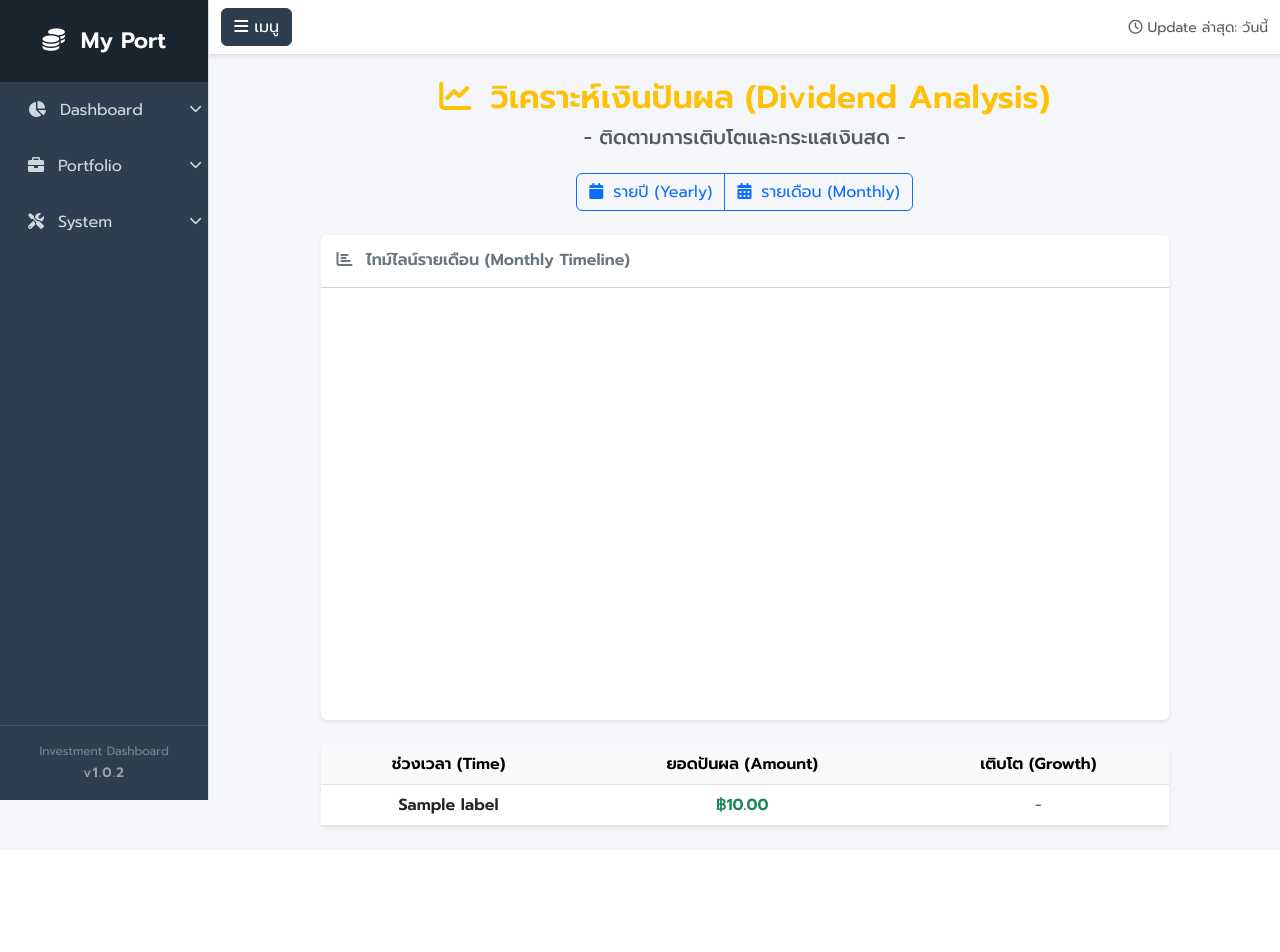
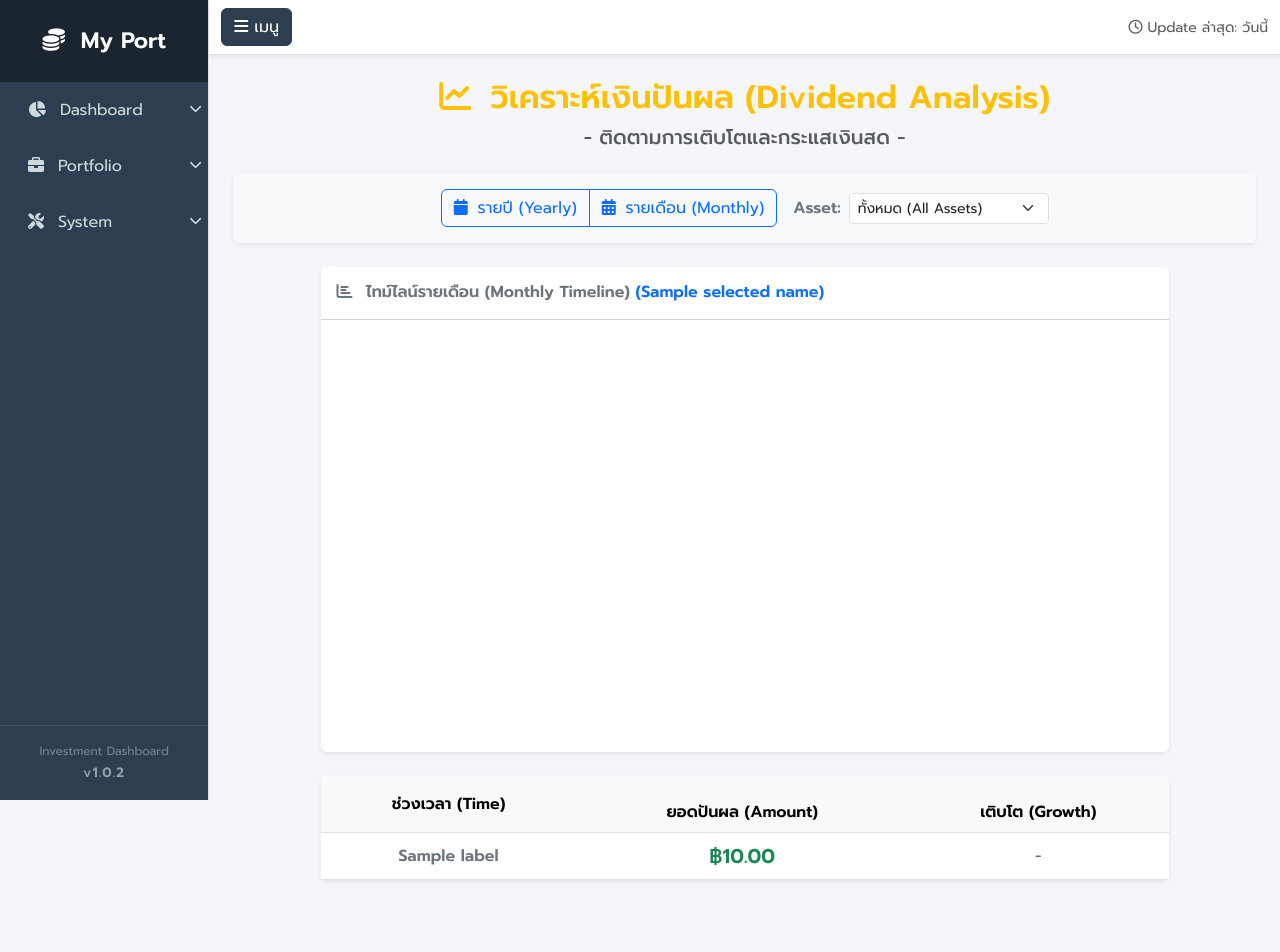
Before and after one commit to PXXNNAN/investment_dashboard, a Flask app: template templates/dashboard_dividend.html in a window 1280 px wide. Before the commit the page ends 831 px from the top, so only its background shows below. Run offline with Flask 3, Linux system fonts and the light colour scheme; the template is opened without the code that fills it: most values are stand-ins (such as "Sample title", 1, 10 or a date in 2020); a map, chart or similar area stays blank.

Commit message:
feat(dividends): add dividend tracking and analysis
Implemented Dividends page with data table and yearly/monthly filter.

Added Dividend Analysis Dashboard (Year-over-Year and Monthly growth charts).

Integrated Google Sheets backend for CRUD operations on Dividends.

Added Dividend Calendar (removed later based on feedback).

Updated sidebar menu with Dividends icon.

Enhanced UI with loading overlays and responsive charts.

```diff
--- a/app.py
+++ b/app.py
@@ -19,7 +19,7 @@ from manager import (
     get_dividend_records,
     add_dividend_record,
     get_dividend_chart_data,
-    get_dividend_analysis_data
+    get_dividend_analysis_data,
 )
 from datetime import datetime
 
@@ -141,8 +141,19 @@ def dividends():
 @app.route('/dashboard/dividend-yoy')
 def dashboard_dividend_yoy():
     mode = request.args.get('mode', 'yearly')
-    chart_data = get_dividend_analysis_data(mode)
-    return render_template('dashboard_dividend.html', chart_data=chart_data, selected_mode=mode)
+    filter_name = request.args.get('name')
+
+    chart_data = get_dividend_analysis_data(mode, filter_name)
+
+    # ดึง Assets เพื่อทำ Dropdown
+    settings = get_settings(only_active=True)
+    assets = [a['name'] for a in settings['assets']]
+
+    return render_template('dashboard_dividend.html',
+                           chart_data=chart_data,
+                           selected_mode=mode,
+                           selected_name=filter_name,
+                           assets=assets)
 
 @app.route('/settings', methods=['GET', 'POST'])
 def settings():
--- a/manager.py
+++ b/manager.py
@@ -542,69 +542,40 @@ def get_dashboard_data(start_date_str=None, end_date_str=None):
         return None
 
 # 🔥 ฟังก์ชันใหม่: วิเคราะห์ปันผล (รายปี / รายเดือน) 🔥
-def get_dividend_analysis_data(mode='yearly'):
+def get_dividend_analysis_data(mode='yearly', filter_name=None):
     try:
         client = get_client()
         sheet = client.open(SHEET_NAME)
         ws = sheet.worksheet("Dividends")
         raw_data = ws.get_all_records()
-
         data_map = defaultdict(float)
-
         for item in raw_data:
             clean_item = {clean_key(k): v for k, v in item.items()}
             amount = parse_amount(clean_item.get('Dividend Amount') or clean_item.get('Amount'))
             date_val = parse_date(clean_item.get('Date') or clean_item.get('date'))
+            name = str(clean_item.get('Asset Name') or clean_item.get('Asset') or '').strip()
+
+            # Filter by Name
+            if filter_name and filter_name.lower() not in name.lower(): continue
 
             if date_val:
-                if mode == 'monthly':
-                    # Group by Month-Year (e.g., "2023-01") เพื่อดูไทม์ไลน์
-                    key = date_val.strftime("%Y-%m")
-                else:
-                    # Group by Year (e.g., "2023") เพื่อดูภาพรวม
-                    key = date_val.strftime("%Y")
-
+                if mode == 'monthly': key = date_val.strftime("%Y-%m")
+                else: key = date_val.strftime("%Y")
                 data_map[key] += amount
-
-        # เรียงลำดับข้อมูลตามเวลา
         sorted_keys = sorted(data_map.keys())
-
         labels = []
         data = []
-
         for k in sorted_keys:
             if mode == 'monthly':
-                # แปลง 2023-01 -> Jan 2023
                 dt = datetime.strptime(k, "%Y-%m")
                 labels.append(dt.strftime("%b %Y"))
-            else:
-                labels.append(k)
-
+            else: labels.append(k)
             data.append(data_map[k])
-
-        # กำหนดสี
         if mode == 'monthly':
-            # รายเดือน: แท่งสีทองเส้นขอบชัด
             bg_color = 'rgba(255, 193, 7, 0.6)'
             border_color = '#ffc107'
         else:
-            # รายปี: ไล่เฉดสีสวยๆ
-            bg_color = [
-                'rgba(255, 99, 132, 0.7)', 'rgba(54, 162, 235, 0.7)', 'rgba(255, 206, 86, 0.7)',
-                'rgba(75, 192, 192, 0.7)', 'rgba(153, 102, 255, 0.7)', 'rgba(255, 159, 64, 0.7)'
-            ]
+            bg_color = ['rgba(255, 99, 132, 0.7)', 'rgba(54, 162, 235, 0.7)', 'rgba(255, 206, 86, 0.7)', 'rgba(75, 192, 192, 0.7)', 'rgba(153, 102, 255, 0.7)', 'rgba(255, 159, 64, 0.7)']
             border_color = '#fff'
-
-        return {
-            'labels': labels,
-            'datasets': [{
-                'label': 'Dividend Income',
-                'data': data,
-                'backgroundColor': bg_color,
-                'borderColor': border_color,
-                'borderWidth': 1
-            }]
-        }
-    except Exception as e:
-        print(f"❌ Error analyzing dividends: {e}")
-        return {'labels': [], 'datasets': []}
+        return {'labels': labels, 'datasets': [{'label': f'Dividend Income ({filter_name if filter_name else "Total"})', 'data': data, 'backgroundColor': bg_color, 'borderColor': border_color, 'borderWidth': 1}]}
+    except: return {'labels': [], 'datasets': []}
--- a/templates/dashboard_dividend.html
+++ b/templates/dashboard_dividend.html
@@ -7,18 +7,36 @@
     <h5 class="text-muted">- ติดตามการเติบโตและกระแสเงินสด -</h5>
 </div>
 
-<!-- 🔥 ปุ่มตัวเลือก (Filter Toggle) 🔥 -->
-<div class="d-flex justify-content-center mb-4">
-    <div class="btn-group" role="group">
-        <a href="/dashboard/dividend-yoy?mode=yearly" class="btn {{ 'btn-primary' if selected_mode == 'yearly' else 'btn-outline-primary' }}">
-            <i class="fas fa-calendar me-1"></i> รายปี (Yearly)
-        </a>
-        <a href="/dashboard/dividend-yoy?mode=monthly" class="btn {{ 'btn-primary' if selected_mode == 'monthly' else 'btn-outline-primary' }}">
-            <i class="fas fa-calendar-alt me-1"></i> รายเดือน (Monthly)
-        </a>
+<!-- 🔥 Filter Controls (Mode & Asset) 🔥 -->
+<div class="card border-0 shadow-sm mb-4">
+    <div class="card-body d-flex justify-content-center align-items-center gap-3 bg-light rounded">
+
+        <!-- Mode Toggle -->
+        <div class="btn-group" role="group">
+            <a href="/dashboard/dividend-yoy?mode=yearly&name={{ selected_name or '' }}" class="btn {{ 'btn-primary' if selected_mode == 'yearly' else 'btn-outline-primary' }}">
+                <i class="fas fa-calendar me-1"></i> รายปี (Yearly)
+            </a>
+            <a href="/dashboard/dividend-yoy?mode=monthly&name={{ selected_name or '' }}" class="btn {{ 'btn-primary' if selected_mode == 'monthly' else 'btn-outline-primary' }}">
+                <i class="fas fa-calendar-alt me-1"></i> รายเดือน (Monthly)
+            </a>
+        </div>
+
+        <!-- Asset Filter -->
+        <form action="/dashboard/dividend-yoy" method="GET" class="d-flex align-items-center gap-2" onsubmit="showLoading()">
+            <input type="hidden" name="mode" value="{{ selected_mode }}">
+            <label class="fw-bold text-secondary">Asset:</label>
+            <select name="name" class="form-select form-select-sm" onchange="this.form.submit()" style="min-width: 200px;">
+                <option value="">ทั้งหมด (All Assets)</option>
+                {% for asset in assets %}
+                    <option value="{{ asset }}" {{ 'selected' if asset == selected_name else '' }}>{{ asset }}</option>
+                {% endfor %}
+            </select>
+        </form>
+
     </div>
 </div>
 
+<!-- 1. กราฟ -->
 <div class="row justify-content-center">
     <div class="col-md-10">
         <div class="card border-0 shadow-sm">
@@ -26,6 +44,7 @@
                 <h6 class="mb-0 fw-bold text-secondary">
                     <i class="fas fa-chart-bar me-2"></i>
                     {{ 'สรุปยอดรวมรายปี (Annual Total)' if selected_mode == 'yearly' else 'ไทม์ไลน์รายเดือน (Monthly Timeline)' }}
+                    <span class="text-primary">({{ selected_name if selected_name else 'All Assets' }})</span>
                 </h6>
             </div>
             <div class="card-body">
@@ -37,16 +56,16 @@
     </div>
 </div>
 
-<!-- ตารางสรุปข้อมูล -->
-<div class="row justify-content-center mt-4">
+<!-- 2. ตาราง -->
+<div class="row justify-content-center mt-4 mb-5">
     <div class="col-md-10">
         <div class="card border-0 shadow-sm">
             <div class="card-body p-0">
-                <div class="table-responsive" style="max-height: 400px; overflow-y: auto;">
-                    <table class="table table-hover text-center mb-0">
+                <div class="table-responsive" style="max-height: 500px; overflow-y: auto;">
+                    <table class="table table-hover text-center mb-0 align-middle">
                         <thead class="table-light sticky-top">
                             <tr>
-                                <th>ช่วงเวลา (Time)</th>
+                                <th class="py-3">ช่วงเวลา (Time)</th>
                                 <th>ยอดปันผล (Amount)</th>
                                 <th>เติบโต (Growth)</th>
                             </tr>
@@ -56,12 +75,12 @@
                             {% for i in range(chart_data.labels|length) %}
                                 {% set curr = chart_data.datasets[0].data[i] %}
                                 <tr>
-                                    <td class="fw-bold">{{ chart_data.labels[i] }}</td>
-                                    <td class="text-success fw-bold">฿{{ "{:,.2f}".format(curr) }}</td>
+                                    <td class="fw-bold text-secondary">{{ chart_data.labels[i] }}</td>
+                                    <td class="text-success fw-bold fs-5">฿{{ "{:,.2f}".format(curr) }}</td>
                                     <td>
                                         {% if ns.prev > 0 %}
                                             {% set growth = ((curr - ns.prev) / ns.prev) * 100 %}
-                                            <span class="badge {{ 'bg-success' if growth > 0 else 'bg-danger' }}">
+                                            <span class="badge rounded-pill px-3 {{ 'bg-success' if growth > 0 else 'bg-danger' }}">
                                                 {{ "{:+.2f}%".format(growth) }}
                                             </span>
                                         {% else %}
@@ -71,7 +90,7 @@
                                 </tr>
                                 {% set ns.prev = curr %}
                             {% else %}
-                                <tr><td colspan="3" class="text-muted py-3">ยังไม่มีข้อมูล</td></tr>
+                                <tr><td colspan="3" class="text-muted py-4">ยังไม่มีข้อมูลปันผล</td></tr>
                             {% endfor %}
                         </tbody>
                     </table>
@@ -86,6 +105,13 @@
 {% block scripts %}
 <script src="https://cdn.jsdelivr.net/npm/chart.js"></script>
 <script>
+function showLoading() {
+    const loader = document.getElementById('loading-overlay');
+    if (loader) {
+        loader.style.display = 'flex';
+    }
+}
+
     document.addEventListener('DOMContentLoaded', function() {
         const chartData = {{ chart_data | tojson | default('{}') }};
         const mode = '{{ selected_mode }}';
@@ -93,7 +119,7 @@
         if (chartData.datasets && chartData.datasets.length > 0) {
             const ctx = document.getElementById('analysisChart').getContext('2d');
             new Chart(ctx, {
-                type: mode === 'monthly' ? 'line' : 'bar', // รายเดือนดูกราฟเส้น/พื้นที่สวยกว่า รายปีดูกราฟแท่ง
+                type: mode === 'monthly' ? 'line' : 'bar',
                 data: chartData,
                 options: {
                     responsive: true,
@@ -109,13 +135,13 @@
                         }
                     },
                     scales: {
-                        y: { beginAtZero: true },
+                        y: { beginAtZero: true, grid: { color: '#f0f0f0' } },
                         x: { grid: { display: false } }
                     },
-                    // ถ้าเป็น Monthly ให้เติมสีพื้นที่ใต้กราฟ
                     elements: {
                         line: {
-                            fill: mode === 'monthly'
+                            fill: mode === 'monthly',
+                            tension: 0.4
                         }
                     }
                 }
```
Also changed, not shown: templates/dividends.html (+34 -10 lines).
